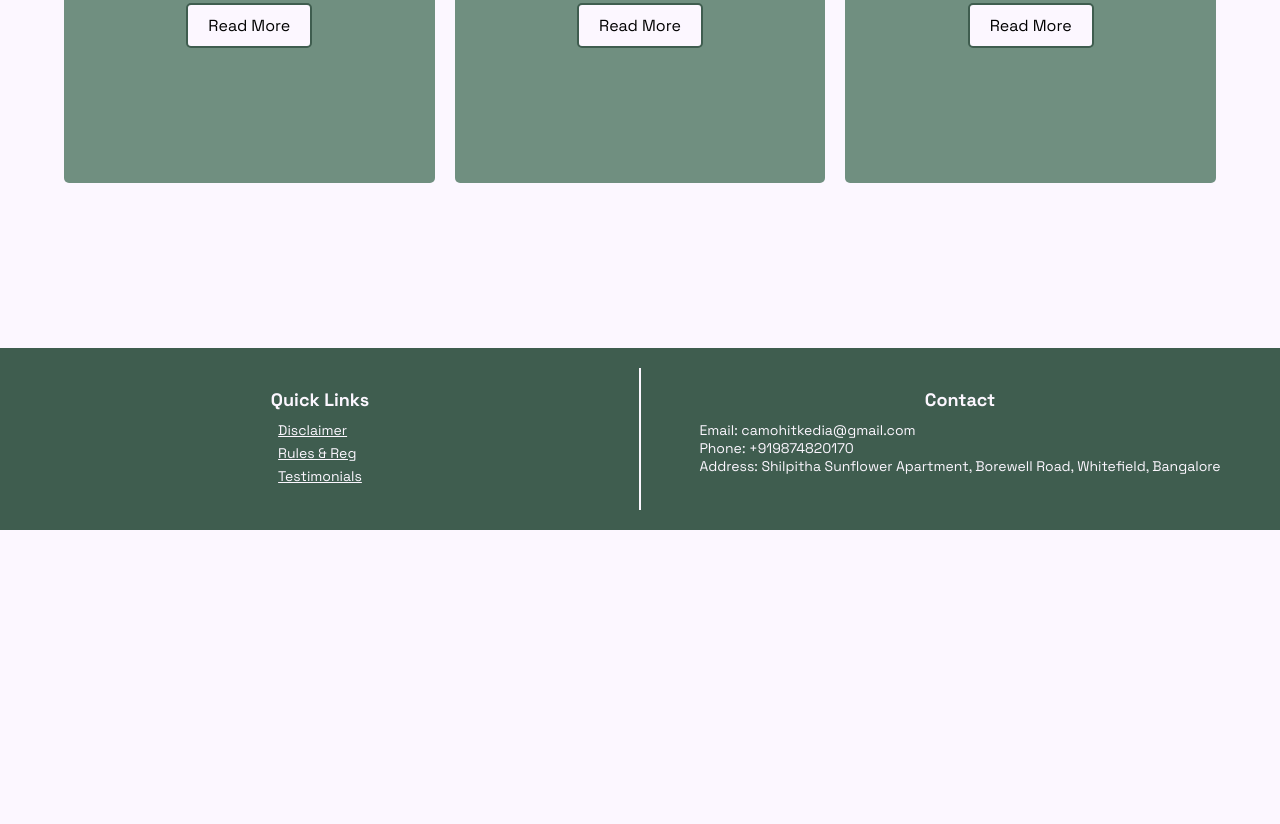
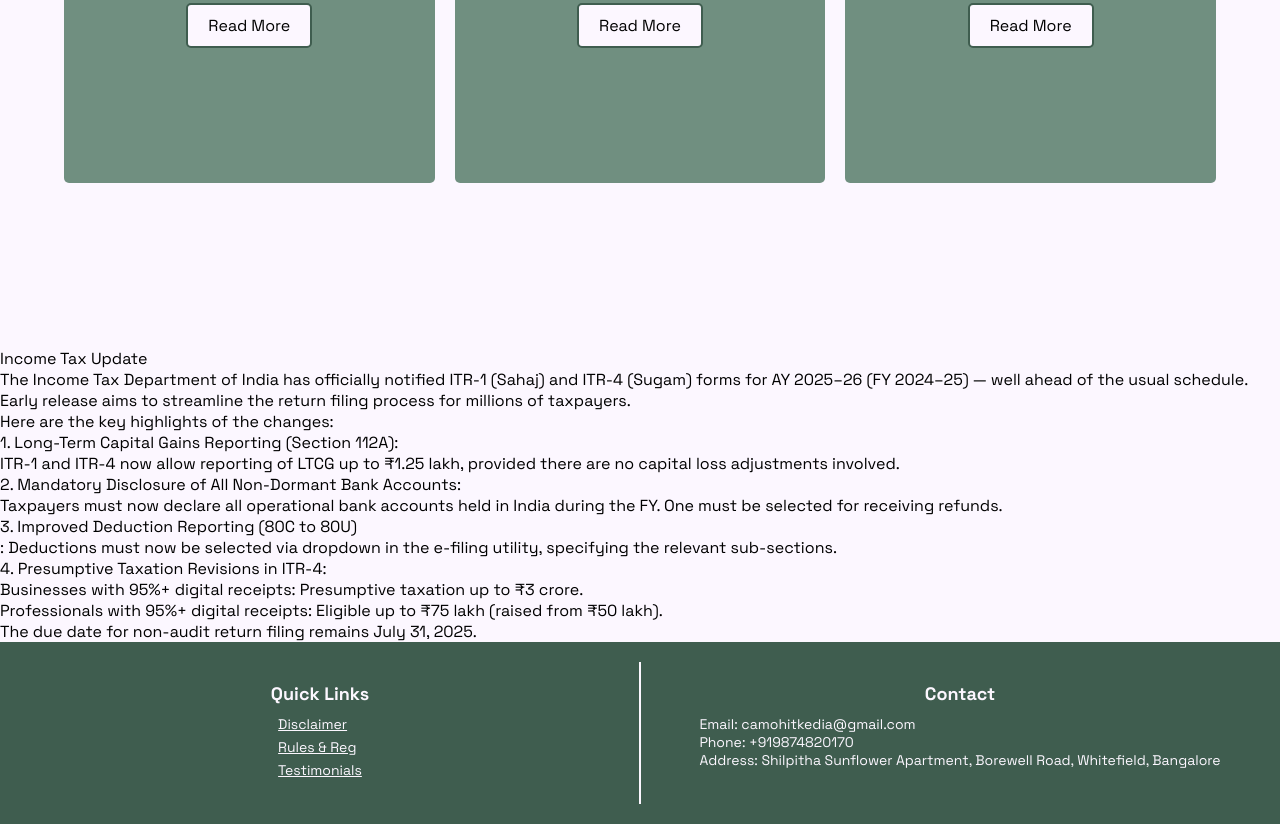
Before and after one commit to DBatman35611/mohit_kedia_trial, a website: page laws.html in a window 1280 px wide. Shown: the part 632-1456 px from the top of the page. Before the commit the page ends 1162 px from the top, so only its background shows below. Drawn offline with Linux system fonts and the light colour scheme; no server answers.

Commit message:
Add update html

```diff
--- a/laws.html
+++ b/laws.html
@@ -71,6 +71,59 @@
     </div>
   </div>
 
+    <section class="update-section">
+    <div class="update-title">Income Tax Update</div>
+    <div class="update-content">
+      <ul>
+        <li>The Income Tax Department of India has officially notified ITR-1 (Sahaj) and ITR-4 (Sugam) forms for AY
+           2025–26 (FY 2024–25) — well ahead of the usual schedule. Early release aims to streamline the return filing process for
+            millions of taxpayers.</li>
+        <li class="highlight">
+
+          Here are the key highlights of the changes:
+        </li>
+        <li>
+          <p class="highlight">
+            1. Long-Term Capital Gains Reporting (Section 112A):
+          </p>
+          ITR-1 and ITR-4 now allow reporting of LTCG up to ₹1.25 lakh, provided there are no capital loss adjustments involved.
+
+        </li>
+
+        <li>
+          <p class="highlight">2. Mandatory Disclosure of All Non-Dormant Bank Accounts:</p>
+          Taxpayers must now declare all operational bank accounts held in India during the FY. One must be selected for receiving refunds.
+        </li>
+
+        <li>
+          <p class="highlight">
+            3. Improved Deduction Reporting (80C to 80U)
+          </p>:
+          Deductions must now be selected via dropdown in the e-filing utility, specifying the relevant sub-sections.
+        </li>
+
+        <li>
+
+          <p class="highlight">
+            4. Presumptive Taxation Revisions in ITR-4:
+          </p>
+
+          Businesses with 95%+ digital receipts: Presumptive taxation up to ₹3 crore.
+        </li>
+
+        <li>
+
+          Professionals with 95%+ digital receipts: Eligible up to ₹75 lakh (raised from ₹50 lakh).
+        </li>
+
+        <li>The due date for non-audit return filing remains July 31, 2025.</li>
+
+
+
+      </ul>
+    </div>
+  </section>
+
 
   <div id="footer" class="footer">
     <div class="footer-quick-links">
```
